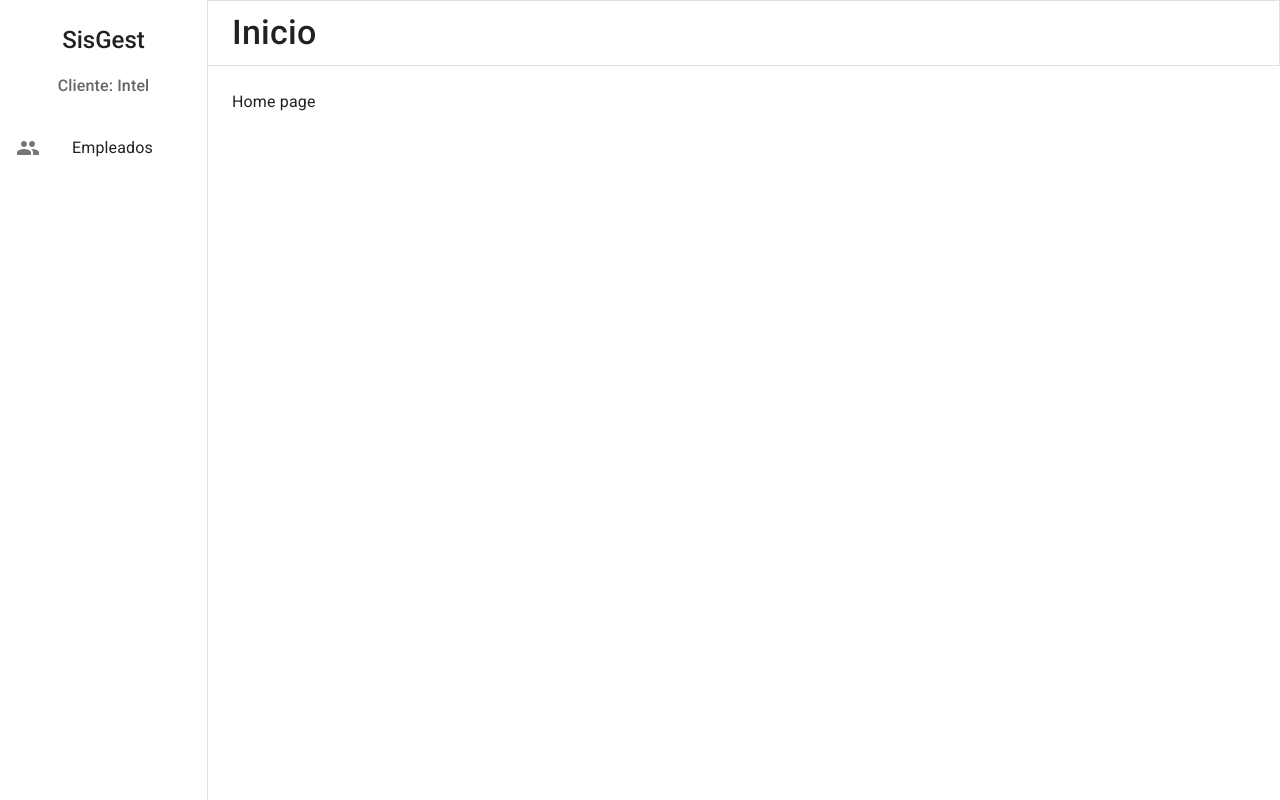
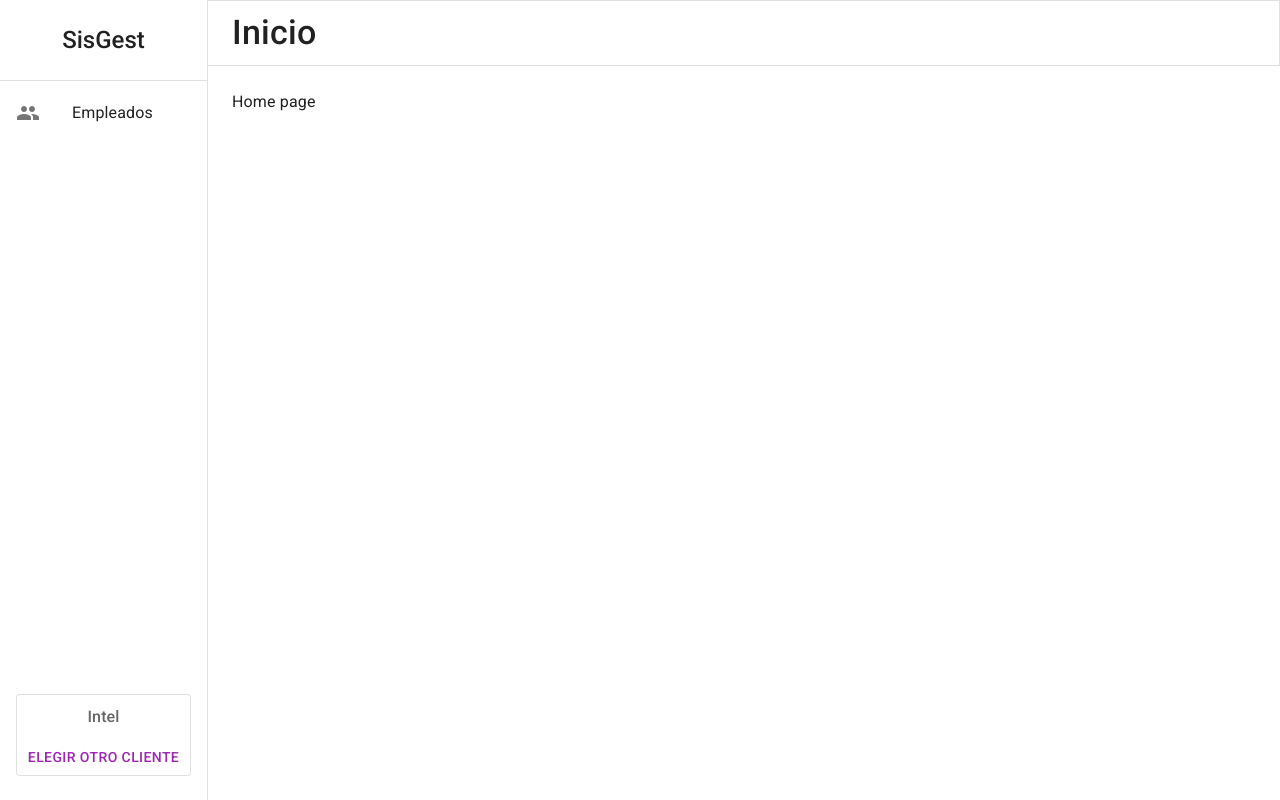
Before and after one commit to lgaieta/sisgest-frontend, a React (Vite) app: page /seleccionar-cliente in a window 1280 px wide. Both pictures are taken after a click on the element "Intel". Built offline with nearby package versions, Linux system fonts and the light colour scheme.

Commit message:
Added re-select client button in sidebar

```diff
--- a/src/layouts/Sidebar.tsx
+++ b/src/layouts/Sidebar.tsx
@@ -7,6 +7,8 @@ import {
     ListItemIcon,
     ListItemText,
     Button,
+    Divider,
+    Paper,
 } from '@mui/material';
 import Icon from '@mui/material/Icon';
 import { Link } from 'react-router-dom';
@@ -28,7 +30,6 @@ function Sidebar(props: SidebarProps) {
                 '& .MuiDrawer-paper': {
                     paddingTop: '1.5rem',
                     width: '13rem',
-                    gap: '1rem',
                 },
             }}
         >
@@ -42,23 +43,12 @@ function Sidebar(props: SidebarProps) {
                     textAlign: 'center',
                     color: 'text.primary',
                     textDecoration: 'none',
+                    marginBottom: '1.5rem',
                 }}
             >
                 SisGest
             </Typography>
-            <Typography
-                sx={{
-                    fontWeight: '500',
-                    width: 'calc(100% - 2rem)',
-                    marginInline: 'auto',
-                    textAlign: 'center',
-                    color: 'text.secondary',
-                }}
-                component='p'
-                variant='subtitle1'
-            >
-                Cliente: {client}
-            </Typography>
+            <Divider />
             <nav>
                 <List>
                     <ListItem disablePadding>
@@ -71,6 +61,32 @@ function Sidebar(props: SidebarProps) {
                     </ListItem>
                 </List>
             </nav>
+            <Paper
+                variant='outlined'
+                sx={{
+                    display: 'flex',
+                    flexDirection: 'column',
+                    alignItems: 'center',
+                    marginInline: '1rem',
+                    marginBlock: 'auto 1.5rem',
+                }}
+            >
+                <Typography
+                    sx={{
+                        fontWeight: '500',
+                        width: 'calc(100% - 2rem)',
+                        marginInline: 'auto',
+                        marginBlock: '.5rem',
+                        textAlign: 'center',
+                        color: 'text.secondary',
+                    }}
+                    component='p'
+                    variant='subtitle1'
+                >
+                    {client}
+                </Typography>
+                <Button color='secondary'>Elegir otro cliente</Button>
+            </Paper>
         </Drawer>
     );
 }
--- a/src/pages/SelectClient.tsx
+++ b/src/pages/SelectClient.tsx
@@ -20,7 +20,7 @@ function SelectClient(props: SelectClientProps) {
     const { setClient } = props;
 
     return (
-        <Main title='Seleccione un cliente' fullWidth>
+        <Main title='Seleccione un cliente - SisGest' fullWidth>
             <TableContainer component={Paper} variant='outlined'>
                 <Table>
                     <TableHead>
```
